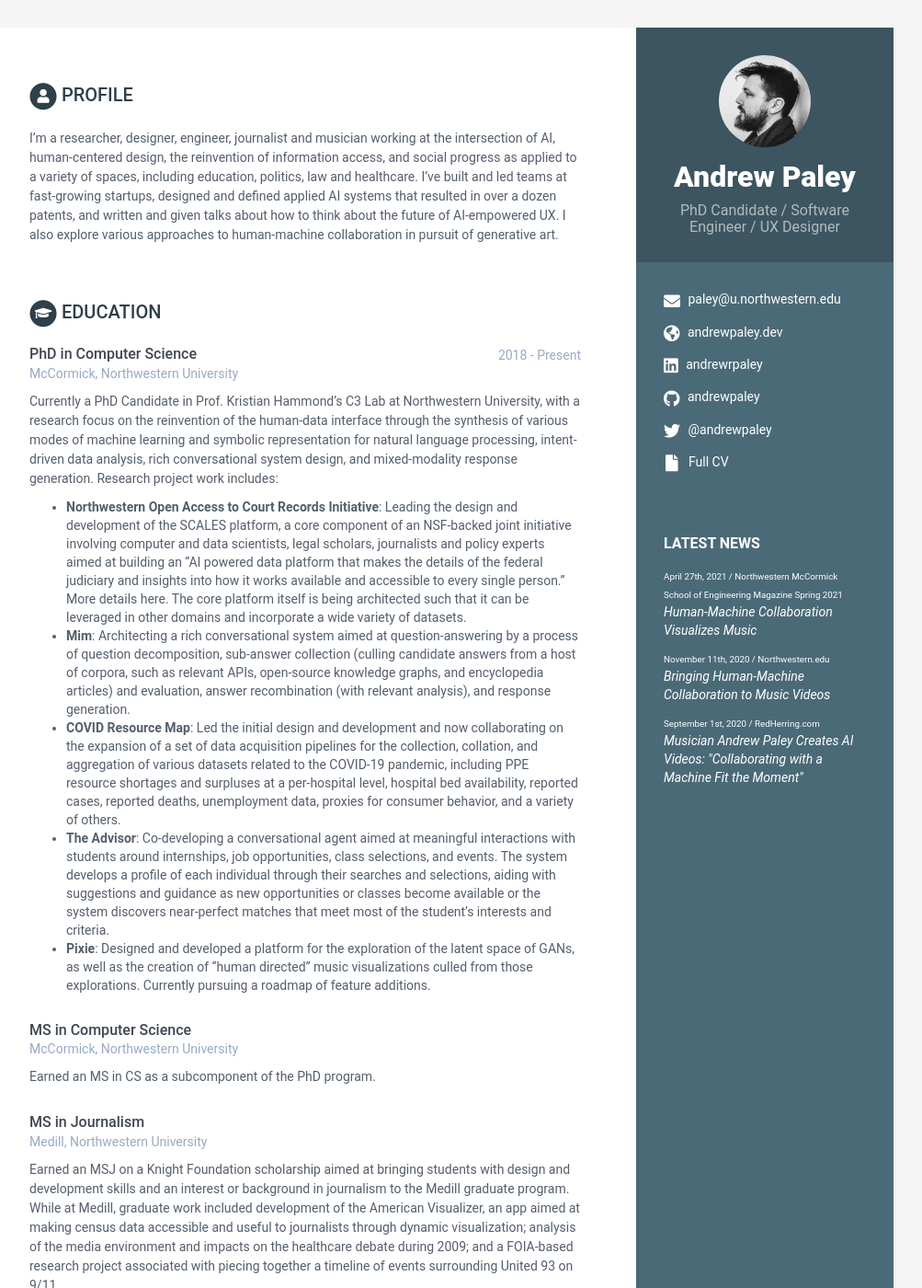
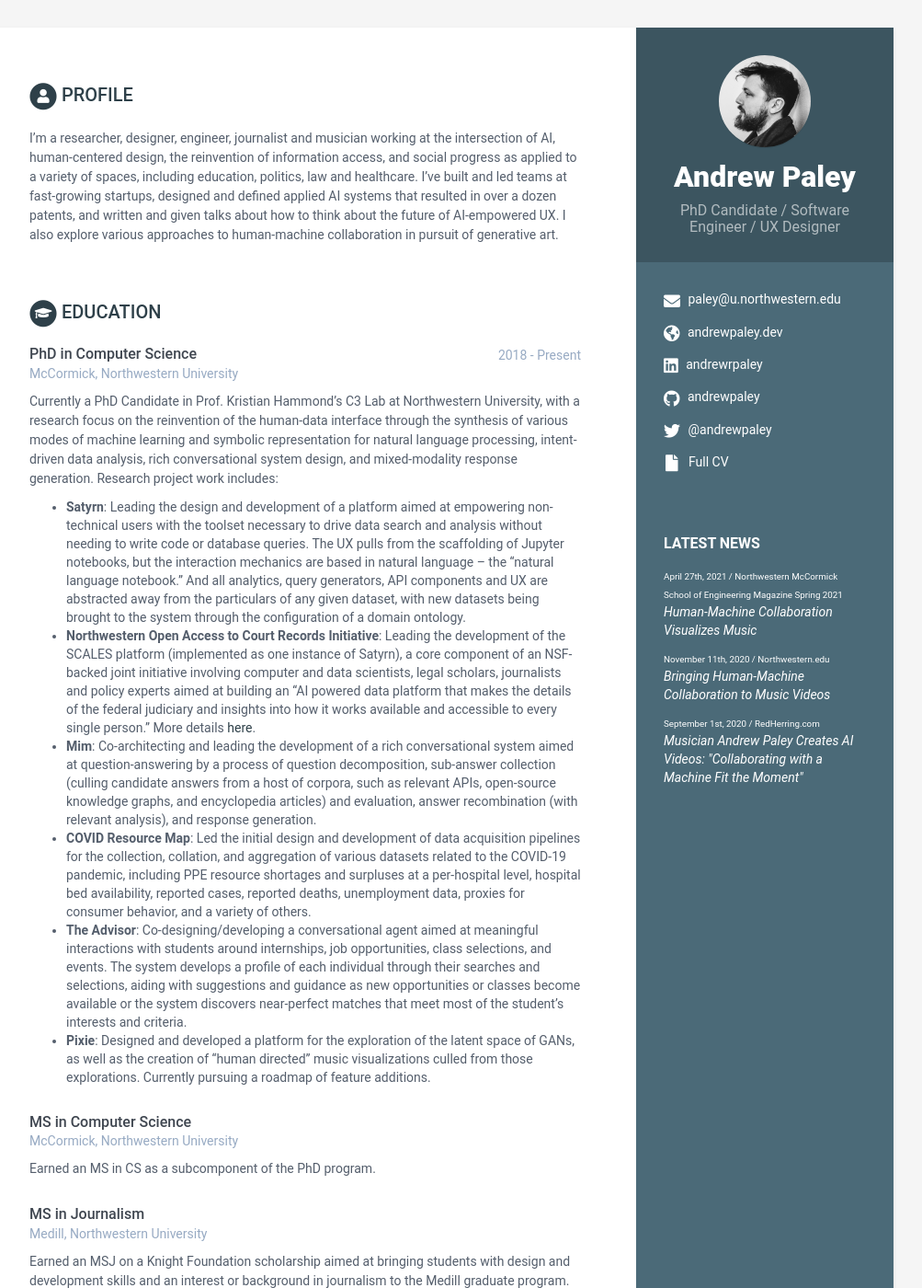
Before and after one commit to andrewpaley/andrewpaley.github.io, a Jekyll site: the page built from index.html, in a window 1280 px wide and 1400 px high. Shown: the whole window at 92% size, without its empty margins (168-1171 px from the left). Built offline with Jekyll 4.4.1, drawn with Linux system fonts in a browser that asks for light colours.

Commit message:
bio tweaks

```diff
--- a/_data/data.yml
+++ b/_data/data.yml
@@ -55,10 +55,11 @@ education:
       time: 2018 - Present
       details: |
         Currently a PhD Candidate in Prof. Kristian Hammond’s C3 Lab at Northwestern University, with a research focus on the reinvention of the human-data interface through the synthesis of various modes of machine learning and symbolic representation for natural language processing, intent-driven data analysis, rich conversational system design, and mixed-modality response generation. Research project work includes:
-          - __Northwestern Open Access to Court Records Initiative__: Leading the design and development of the SCALES platform, a core component of an NSF-backed joint initiative involving computer and data scientists, legal scholars, journalists and policy experts aimed at building an "AI powered data platform that makes the details of the federal judiciary and insights into how it works available and accessible to every single person." More details here. The core platform itself is being architected such that it can be leveraged in other domains and incorporate a wide variety of datasets.
-          - __Mim__: Architecting a rich conversational system aimed at question-answering by a process of question decomposition, sub-answer collection (culling candidate answers from a host of corpora, such as relevant APIs, open-source knowledge graphs, and encyclopedia articles) and evaluation, answer recombination (with relevant analysis), and response generation.
-          - __COVID Resource Map__: Led the initial design and development and now collaborating on the expansion of a set of data acquisition pipelines for the collection, collation, and aggregation of various datasets related to the COVID-19 pandemic, including PPE resource shortages and surpluses at a per-hospital level, hospital bed availability, reported cases, reported deaths, unemployment data, proxies for consumer behavior, and a variety of others.
-          - __The Advisor__: Co-developing a conversational agent aimed at meaningful interactions with students around internships, job opportunities, class selections, and events. The system develops a profile of each individual through their searches and selections, aiding with suggestions and guidance as new opportunities or classes become available or the system discovers near-perfect matches that meet most of the student’s interests and criteria.
+          - __Satyrn__: Leading the design and development of a platform aimed at empowering non-technical users with the toolset necessary to drive data search and analysis without needing to write code or database queries. The UX pulls from the scaffolding of Jupyter notebooks, but the interaction mechanics are based in natural language -- the "natural language notebook." And all analytics, query generators, API components and UX are abstracted away from the particulars of any given dataset, with new datasets being brought to the system through the configuration of a domain ontology.
+          - __Northwestern Open Access to Court Records Initiative__: Leading the development of the SCALES platform (implemented as one instance of Satyrn), a core component of an NSF-backed joint initiative involving computer and data scientists, legal scholars, journalists and policy experts aimed at building an "AI powered data platform that makes the details of the federal judiciary and insights into how it works available and accessible to every single person." More details <a href="https://scales-okn.org" target="_blank">here</a>.
+          - __Mim__: Co-architecting and leading the development of a rich conversational system aimed at question-answering by a process of question decomposition, sub-answer collection (culling candidate answers from a host of corpora, such as relevant APIs, open-source knowledge graphs, and encyclopedia articles) and evaluation, answer recombination (with relevant analysis), and response generation.
+          - __COVID Resource Map__: Led the initial design and development of data acquisition pipelines for the collection, collation, and aggregation of various datasets related to the COVID-19 pandemic, including PPE resource shortages and surpluses at a per-hospital level, hospital bed availability, reported cases, reported deaths, unemployment data, proxies for consumer behavior, and a variety of others.
+          - __The Advisor__: Co-designing/developing a conversational agent aimed at meaningful interactions with students around internships, job opportunities, class selections, and events. The system develops a profile of each individual through their searches and selections, aiding with suggestions and guidance as new opportunities or classes become available or the system discovers near-perfect matches that meet most of the student’s interests and criteria.
           - __Pixie__: Designed and developed a platform for the exploration of the latent space of GANs, as well as the creation of "human directed" music visualizations culled from those explorations. Currently pursuing a roadmap of feature additions.
 
     - degree: MS in Computer Science
```
